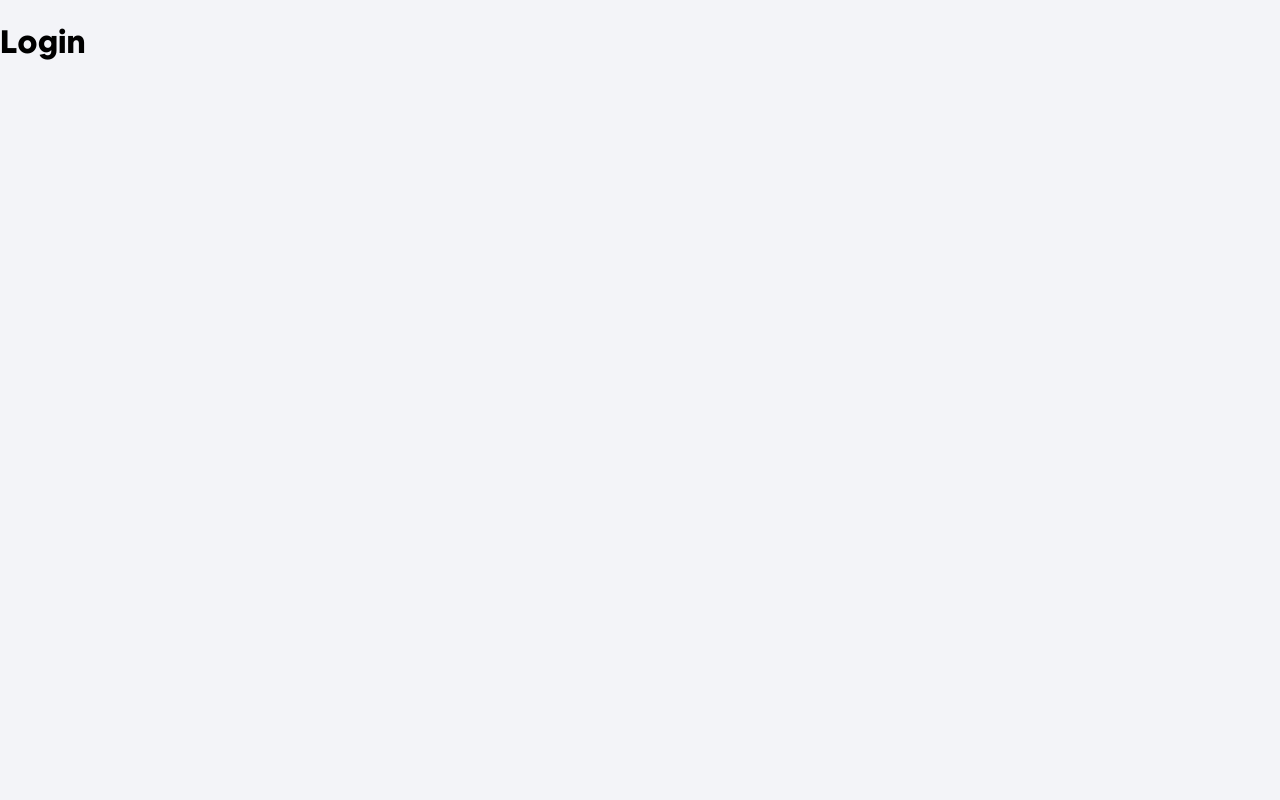
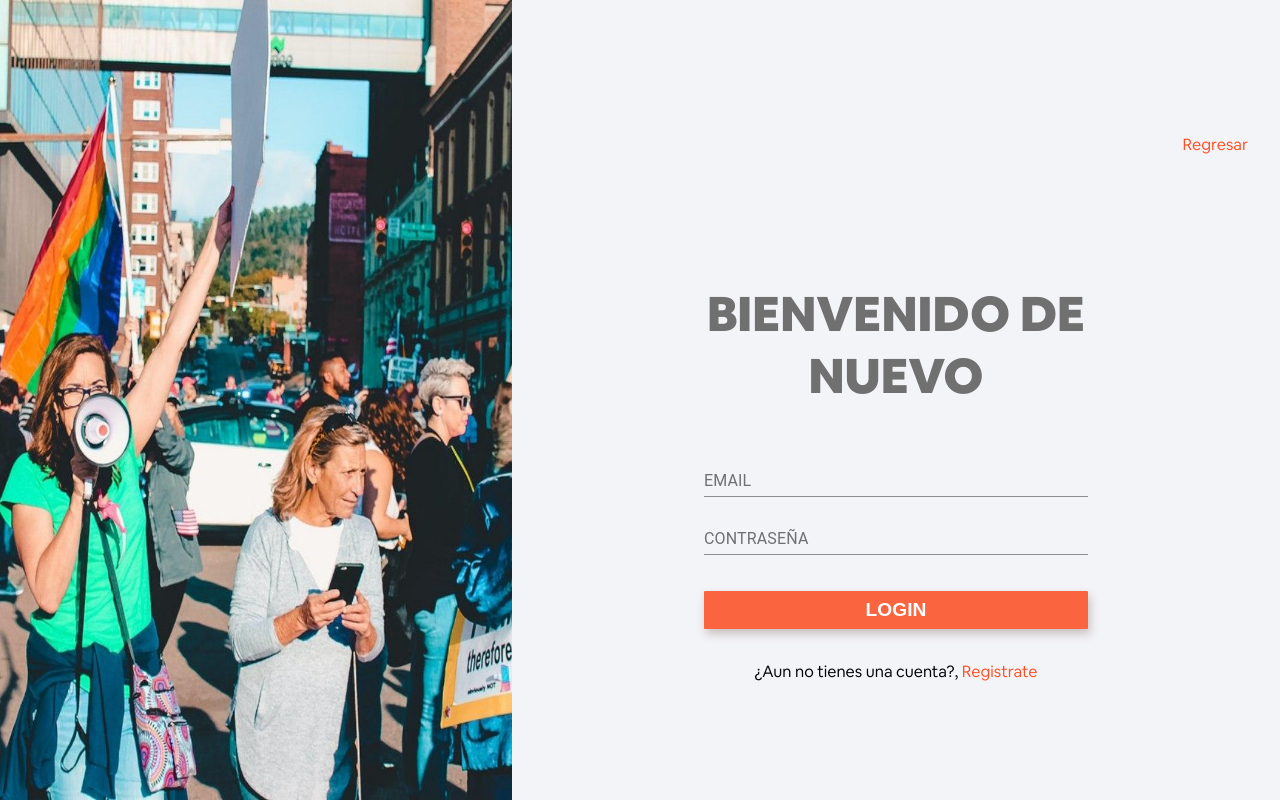
Before and after one commit to Megajjks/GestorInterno, a React (Create React App) app: page / in a window 1280 px wide. Built offline with nearby package versions, Linux system fonts and the light colour scheme.

Commit message:
Added login function and layout, with axios request and layout settings

```diff
--- a/package.json
+++ b/package.json
@@ -5,6 +5,8 @@
   "dependencies": {
     "@material-ui/core": "^4.10.2",
     "@material-ui/icons": "^4.9.1",
+    "@material-ui/lab": "^4.0.0-alpha.56",
+    "axios": "^0.19.2",
     "cra-template": "1.0.3",
     "react": "^16.13.1",
     "react-dom": "^16.13.1",
--- /dev/null
+++ b/src/component/GeneralButton.js
@@ -0,0 +1,45 @@
+import React from 'react';
+
+import styled from "styled-components";
+
+const Button = styled.button`
+    background-color: ${(props) => props.theme.colors.orange};
+    width: 100%;
+    padding: 0.5rem;
+    color: #fff;
+    text-transform: uppercase;
+    border: none;
+    transition: background-color .3s ease;
+    margin-top: 1rem;
+    box-shadow: 2px 2px 5px #999;
+    border-radius: 1px;
+
+    font-weight:600;
+    font-size:1.2em;
+
+    box-shadow: 2px 5px 10px rgb(200,191,190);
+
+    &:hover{
+        cursor:pointer;
+        transform: translateY(-0.125rem);
+        box-shadow: 0 0.25rem 0.5rem 0.25rem rgba(0, 0, 0, 0.16);
+    }
+    &:active{
+        transform: translateY(-0.-125rem);
+        box-shadow: none;
+    }
+    &:focus {
+        outline: none;
+    }
+`;
+
+const GeneralButton = ({title, url}) => {
+
+    return (
+        <Button
+            type="submit"
+        >{title}</Button>
+     );
+}
+
+export default GeneralButton;
--- a/src/component/pages/GenericLogin.js
+++ b/src/component/pages/GenericLogin.js
@@ -1,10 +1,176 @@
-import React from 'react';
+import React, {useState} from 'react';
+import { useHistory, Link } from 'react-router-dom';
+import styled from "styled-components";
+import GeneralButton from '../GeneralButton';
+import TextField from '@material-ui/core/TextField';
+import LoginImg from '../../assets/img/imageLogin.jpg';
+import axios from 'axios';
+import Button from '@material-ui/core/Button';
+import Dialog from '@material-ui/core/Dialog';
+import DialogActions from '@material-ui/core/DialogActions';
+import DialogContent from '@material-ui/core/DialogContent';
+import DialogContentText from '@material-ui/core/DialogContentText';
+import DialogTitle from '@material-ui/core/DialogTitle';
+
+const Wrapper = styled.div`
+    display:flex;
+    justify-content:space-between;
+    align-items:center;
+    height:100vh;
+`;
+
+const Img = styled.img`
+    width:40%;
+    height:100%;
+`;
+
+const WrapperForm = styled.div`
+    width:60%;
+    height:inherit;
+    display:flex;
+    flex-direction:column;
+    justify-content:center;
+    align-items:flex-end;
+`;
+
+const Form = styled.form`
+    align-self:center;
+    display:flex;
+    flex-direction:column;
+    justify-content:center;
+    align-items:center;
+    margin:0 0 4em 0;
+`;
+
+const Title = styled.h1 `
+    width:8em;
+    color: ${(props) => props.theme.colors.greyTitle};
+    text-align: center;
+    font-weight:900;
+    font-size:3em;
+`;
+
+const BtnExtra = styled(Link)`
+    text-decoration:none;
+    color:${(props) => props.theme.colors.primary};
+    font-weight:400;
+    padding:1em 2em;
+    margin:0 0 5em 0;
+`;
+
+const SignIn = styled.p`
+    align-self:center;
+    margin:0;
+    padding:0;
+    font-weight:400;
+    margin-top:-2em;
+`;
 
 const GenericLogin = () =>{
+    const history = useHistory();
+    const [email, updateEmail] = useState('')
+    const [password, updatePassword] = useState('')
+    const LOGIN_URL = 'http://localhost:5000/login'
+
+    const submitData = async (e) => {
+        e.preventDefault();
+        try {
+            if (email.trim() === '' || password === '') {
+                handleClickOpen()
+                return;
+            }
+            const response = await axios.post(LOGIN_URL, {
+                email: email,
+                password: password
+            })
+            if (response.data == "Email or password are incorrect") {
+                handleClickOpen()
+                return;
+            }
+            if (response.data.role === "admin") {
+                history.push('/dasboard_admin')
+            } else {
+                history.push('/dasboard')
+            }
+            const loginData = {
+                accessToken: response.data.accessToken,
+                refreshToken: response.data.refreshToken,
+                first_name: response.data.first_name,
+                role: response.data.role
+            }
+            localStorage.setItem('login_data', JSON.stringify(loginData))
+        } catch(error) {
+            return console.log('Credentials are not valid')
+        }
+    }
+
+    const [open, setOpen] = React.useState(false);
+
+    const handleClickOpen = () => {
+        setOpen(true);
+    };
+
+    const handleClose = () => {
+        setOpen(false);
+    };
+
     return(
-        <h1>
-            Login
-        </h1>
+        <Wrapper>
+            <Img src={LoginImg}/>
+            <WrapperForm>
+                <BtnExtra>Regresar</BtnExtra>
+                <Form
+                    onSubmit={submitData}
+                >
+                    <Title>BIENVENIDO DE NUEVO</Title>
+                    <TextField
+                        type="email"
+                        name="email"
+                        label="EMAIL"
+                        color="secondary"
+                        fullWidth
+                        onChange={e => updateEmail(e.target.value)}
+                        value={email}
+                        style={{marginTop:"10px"}}
+                    />
+                    <TextField
+                        type="password"
+                        name="password"
+                        label="CONTRASEÑA"
+                        fullWidth
+                        color="secondary"
+                        onChange={e => updatePassword(e.target.value)}
+                        value={password}
+                        style={{marginTop:"10px", marginBottom:"20px"}}
+                    />
+                    <GeneralButton title='Login'/>
+                </Form>
+                <SignIn>
+                    ¿Aun no tienes una cuenta?, <BtnExtra style={{padding:'0'}}>Registrate</BtnExtra>
+                </SignIn>
+            </WrapperForm>
+            <>
+                <Dialog
+                    open={open}
+                    onClose={handleClose}
+                    aria-labelledby="alert-dialog-title"
+                    aria-describedby="alert-dialog-description"
+                >
+                    <DialogTitle id="alert-dialog-title">{""}</DialogTitle>
+                    <DialogContent>
+                    <DialogContentText id="alert-dialog-description">
+                        Los campos que has ingresado no son correctos, por favor verificalos y
+                        vuelve a intentarlo.
+                    </DialogContentText>
+                    </DialogContent>
+                    <DialogActions>
+                    <Button onClick={handleClose} color="secondary">
+                        Cerrar
+                    </Button>
+                    </DialogActions>
+                </Dialog>
+            </>
+        </Wrapper>
     )
 }
 
```
Also changed, not shown: 1 other file (tests, documents, lock files or other folders).
